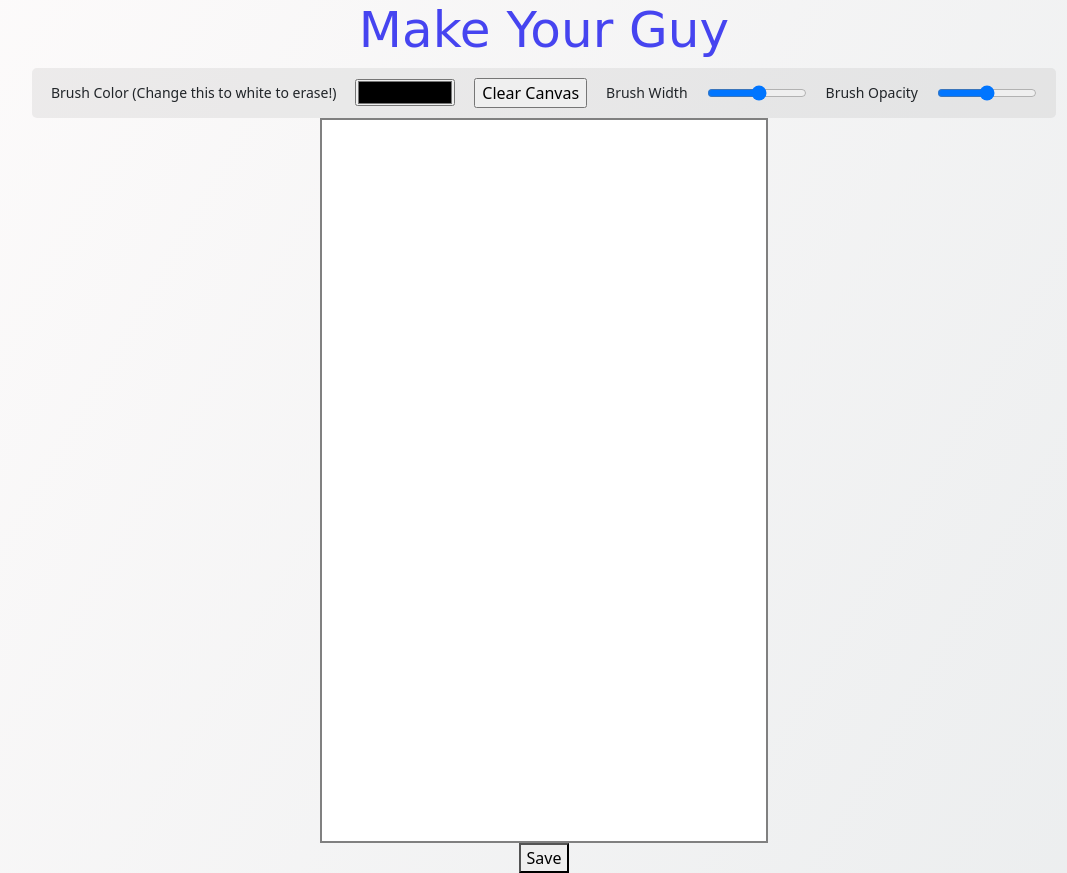
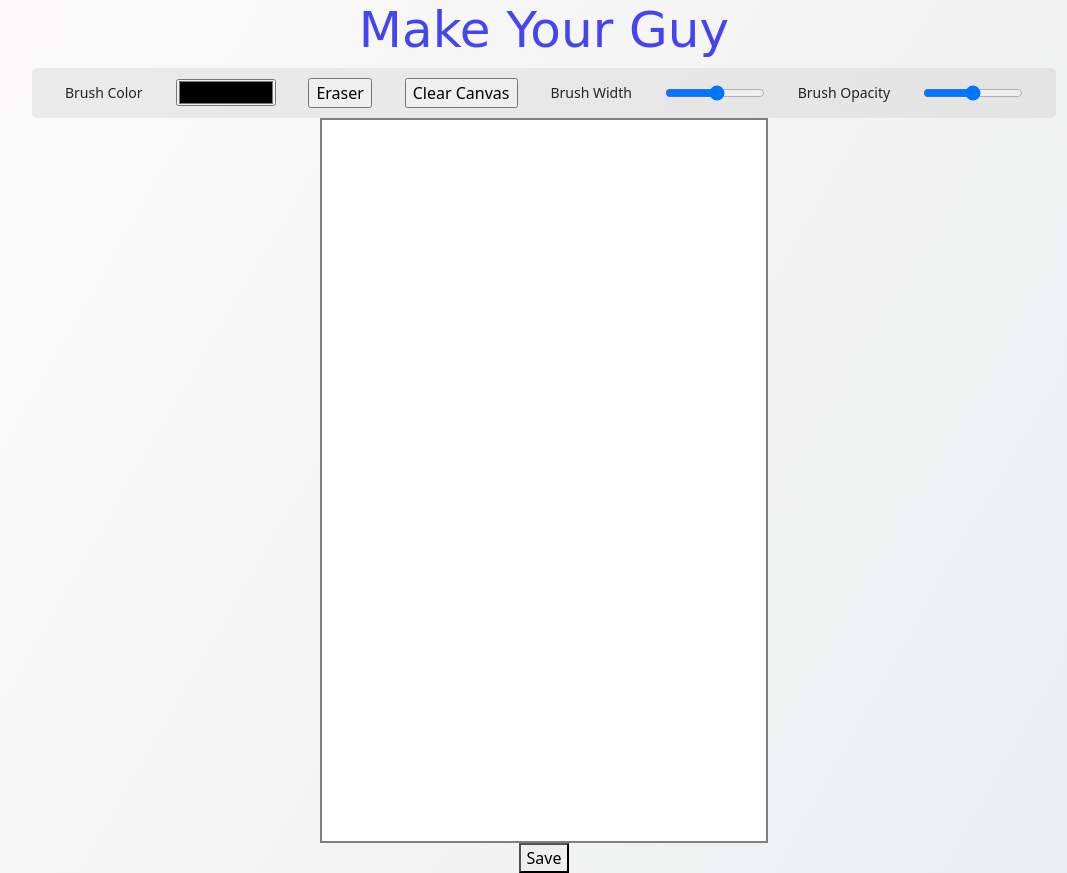
Before and after one commit to NolanReedHill/LittleDude, a Django app: page /Dude/ in a window 1280 px wide. Shown: the whole page, without its empty margins (96-1163 px from the left). Run offline with Django 4.2, Linux system fonts and the light colour scheme.

Commit message:
eraser added

```diff
--- a/Dude/templates/Dude/drawing.html
+++ b/Dude/templates/Dude/drawing.html
@@ -76,9 +76,10 @@
 	<div class="App">
 		<h1>Make Your Guy</h1>
 		<div class="Menu">
-				<label>Brush Color (Change this to white to erase!) </label>
+				<label>Brush Color </label>
 				<input type="color" id="brushColor">
-				<input type="button" id="erase" value="Clear Canvas">
+				<input type="button" id="eraser" value="Eraser">
+				<input type="button" id="clear" value="Clear Canvas">
 				<label>Brush Width </label>
 				<input type="range" id="brushWidth" min="3" max="20">
 				<label>Brush Opacity</label>
@@ -103,16 +104,22 @@
 			const brushColor = document.getElementById('brushColor');
 			const brushWidth = document.getElementById('brushWidth');
 			const brushOpacity = document.getElementById('brushOpacity');
-			const button = document.getElementById("erase")
+			const clearButton = document.getElementById("clear")
+			const eraserButton = document.getElementById("eraser")
 
 			let isDrawing = false;
 
 			canvas.addEventListener('mousedown', startDrawing);
 			canvas.addEventListener('mouseup', endDrawing);
 			canvas.addEventListener('mousemove', draw);
-			button.addEventListener('click', eraser)
+			clearButton.addEventListener('click', clear)
+			eraserButton.addEventListener('click', eraser);
 
 			function eraser() {
+				document.getElementById('brushColor').value = "#ffffff"
+			}
+
+			function clear() {
 				ctx.clearRect(0,0,canvas.width,canvas.height);
 			}
 
```
